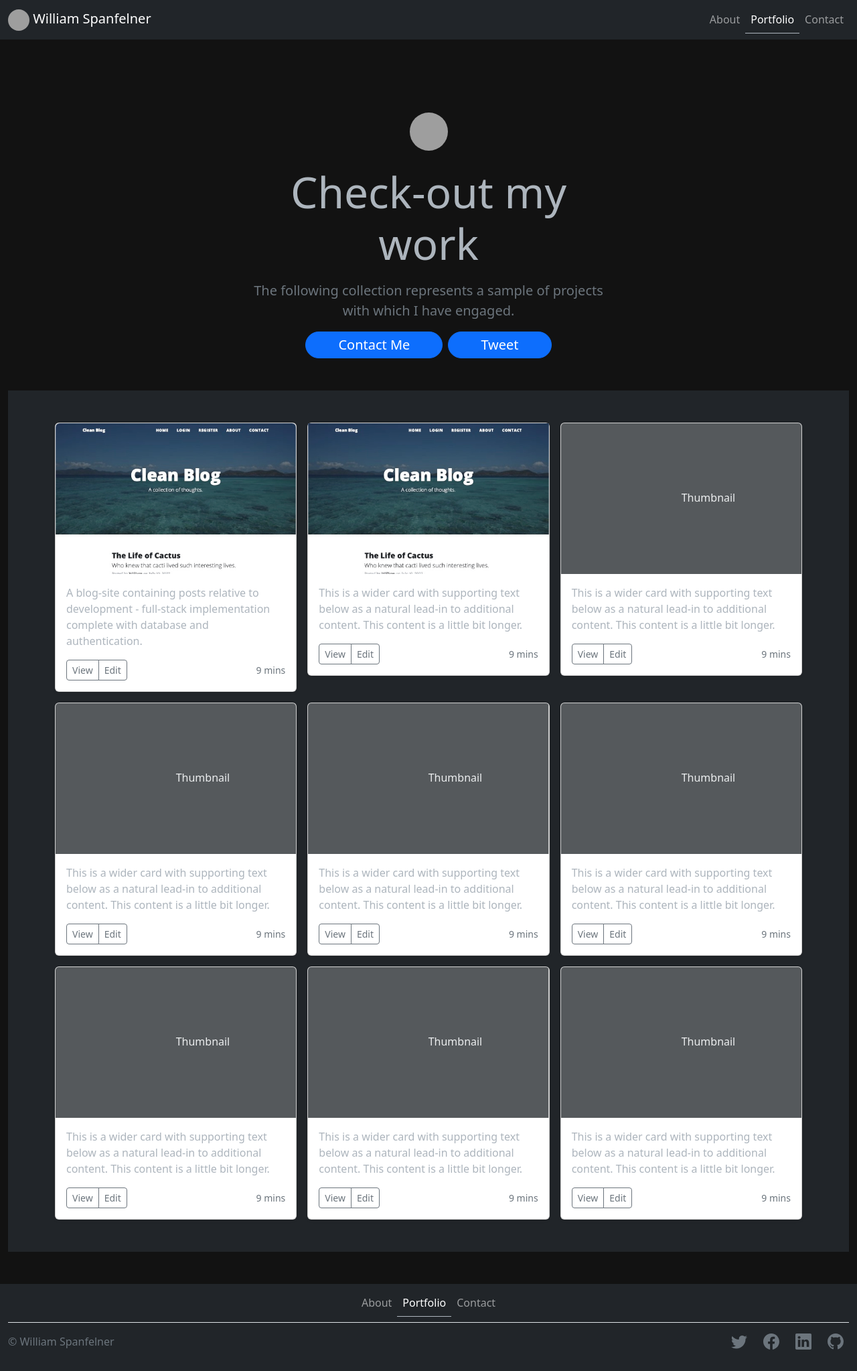
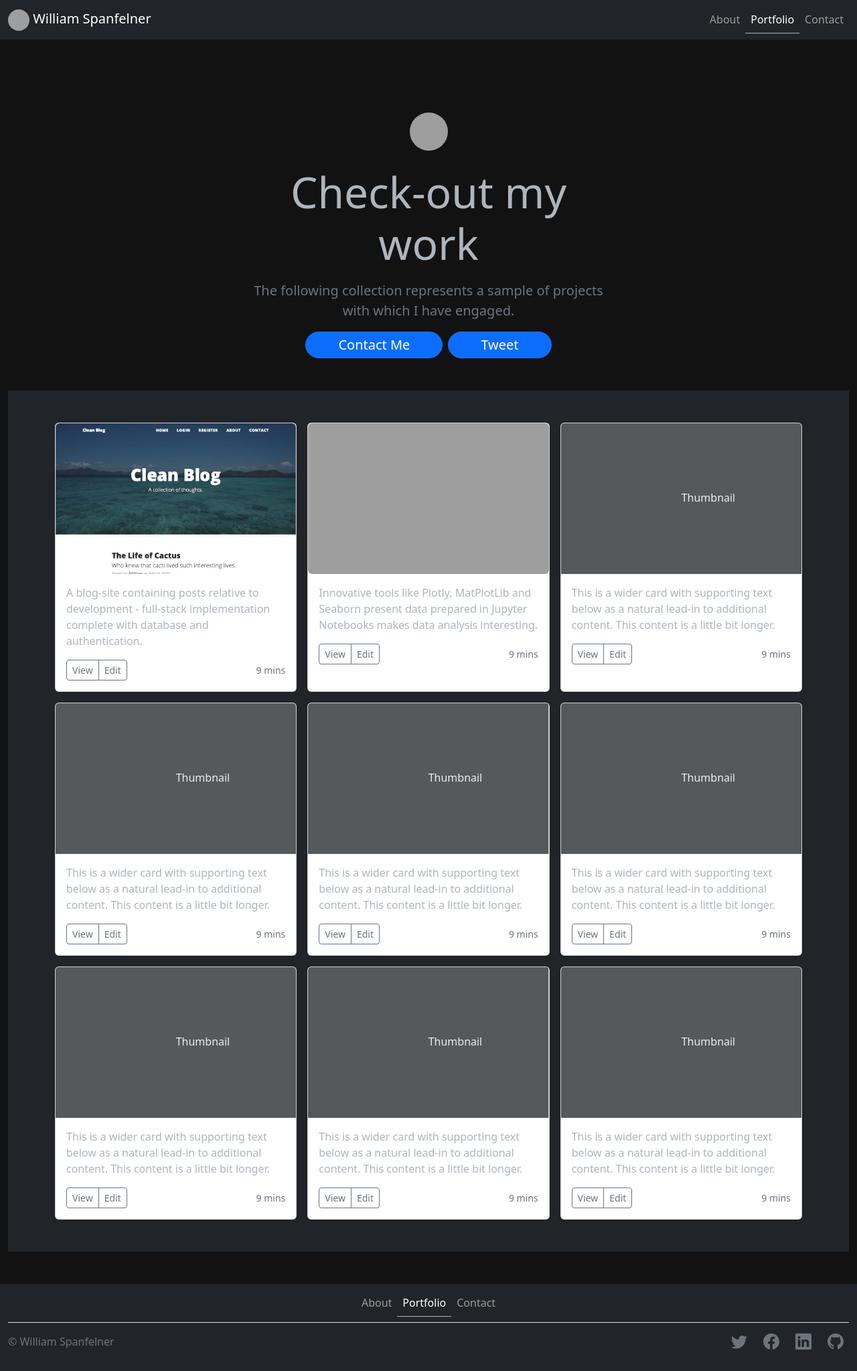
Before and after one commit to WilliamSpanfelner/day-82-portfolioWebsite, a Flask app: page /portfolio in a window 1280 px wide. Shown: the whole page at 67% size. Run offline with Flask 2, Linux system fonts and the light colour scheme; some libraries are stand-ins or nearby versions; grey boxes are pictures that could not be loaded.

Commit message:
Add h-100 class to elements with card class
applied to ensure standard height cards. Update card text to fit on three lines.

```diff
--- a/templates/portfolio.html
+++ b/templates/portfolio.html
@@ -34,7 +34,7 @@
 
       <div class="row row-cols-1 row-cols-sm-2 row-cols-md-3 g-3">
         <div class="col">
-          <div class="card shadow-sm">
+          <div class="card shadow-sm h-100">
 
               <a target="_blank" href="http://blog-65.herokuapp.com/">
                   <img src="{{ url_for('static', filename='images/clean_blog.jpg')}}" class="rounded" width=100% height=225 alt="Screenshot of blog website created by William Spanfelner.">
@@ -53,13 +53,13 @@
           </div>
         </div>
         <div class="col">
-          <div class="card shadow-sm">
+          <div class="card shadow-sm h-100">
 <!-- //TODO: See this for image styling rules https://getbootstrap.com/docs/5.2/content/images/-->
-              <a target="_blank" href="http://blog-65.herokuapp.com/">
-                  <img src="/static/images/clean_blog.jpg" width=100% height=225 alt="Screenshot of blog website created by William Spanfelner.">
+              <a target="_blank" href="https://github.com/WilliamSpanfelner/day-78-Nobel_Prize_Analysis/blob/main/README.md">
+                  <img src="https://github.com/WilliamSpanfelner/day-78-Nobel_Prize_Analysis/blob/main/sunburst.jpg?raw=true" class="rounded" width=100% height=225 alt="Screenshot of Nobel Prize Distribution Sunburst Chart created by William Spanfelner.">
               </a>
             <div class="card-body">
-              <p class="card-text">This is a wider card with supporting text below as a natural lead-in to additional content. This content is a little bit longer.</p>
+              <p class="card-text">Innovative tools like Plotly, MatPlotLib and Seaborn present data prepared in Jupyter Notebooks makes data analysis interesting.</p>
                 <div class="d-flex justify-content-between align-items-center">
                     <div class="btn-group">
                         <button type="button" class="btn btn-sm btn-outline-secondary">View</button>
@@ -71,7 +71,7 @@
           </div>
         </div>
         <div class="col">
-          <div class="card shadow-sm">
+          <div class="card shadow-sm h-100">
             <svg class="bd-placeholder-img card-img-top" width="100%" height="225" xmlns="http://www.w3.org/2000/svg" role="img" aria-label="Placeholder: Thumbnail" preserveAspectRatio="xMidYMid slice" focusable="false"><title>Placeholder</title><rect width="100%" height="100%" fill="#55595c"/><text x="50%" y="50%" fill="#eceeef" dy=".3em">Thumbnail</text></svg>
 
             <div class="card-body">
```
Lines whose indentation alone changed are shown as unchanged.
